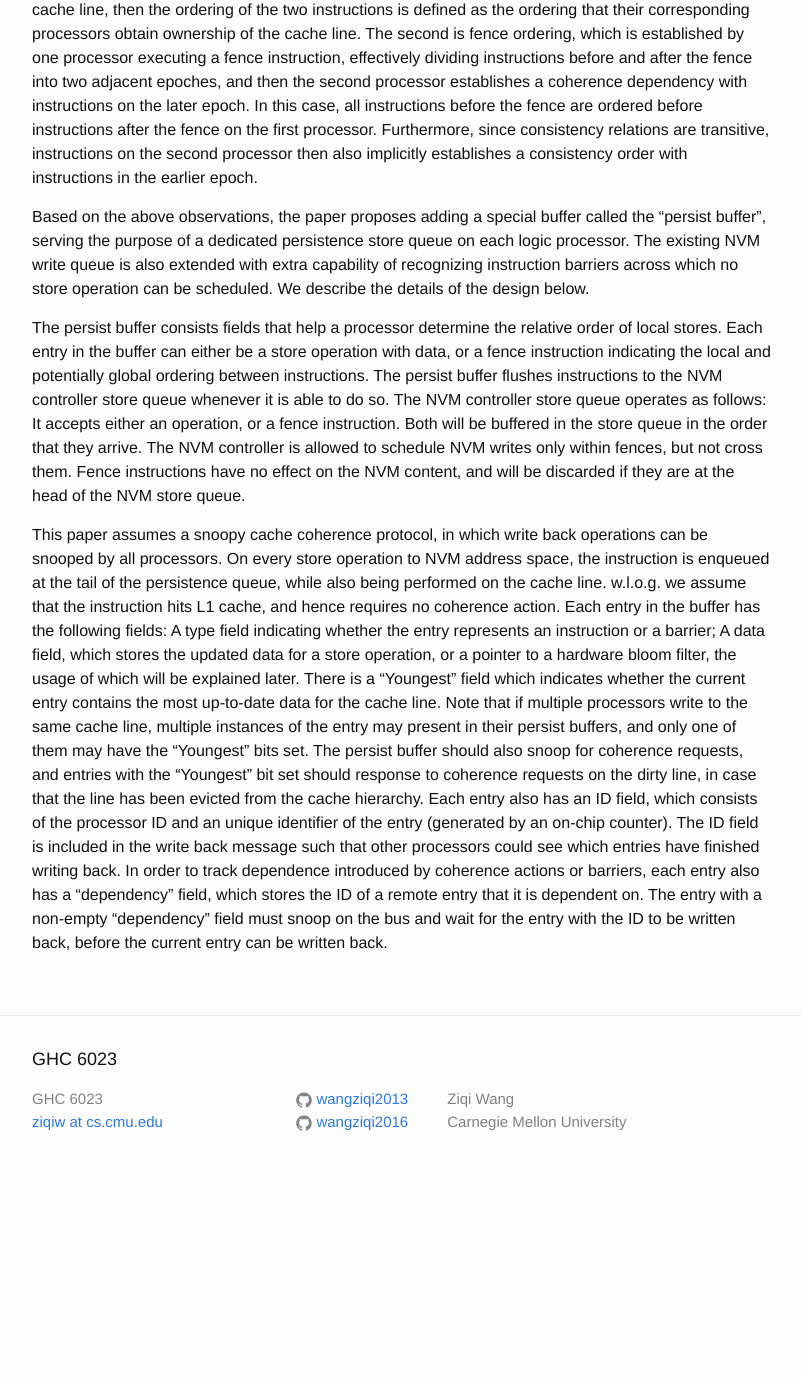
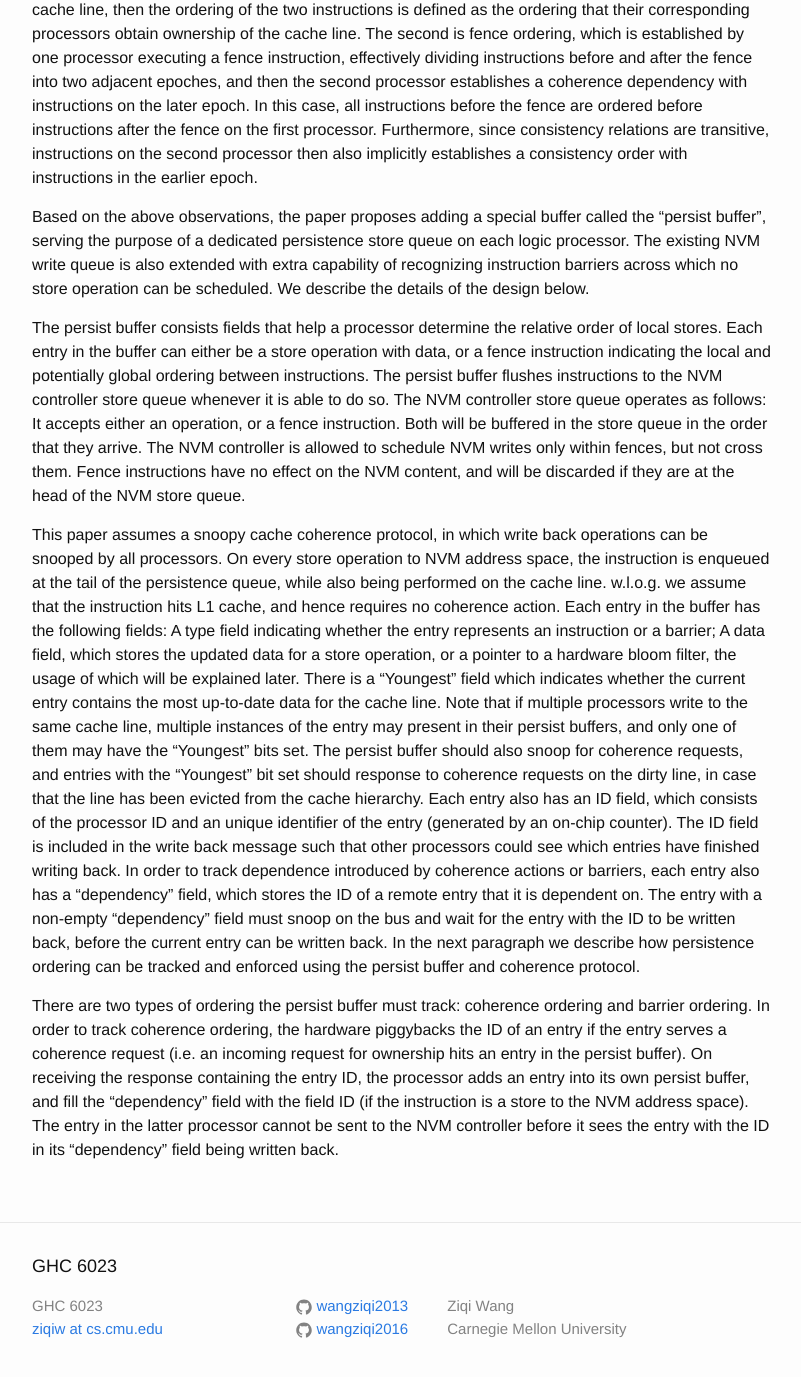
Before and after one commit to wangziqi2013/wangziqi2013.github.io, a Jekyll site: the page built from _posts/2019-01-19-delegated-persist-ordering.markdown, in a window 1280 px wide and 1400 px high, scrolled down 1889 px. Shown: the top 1377 px of the window, without its empty margins (238-1039 px from the left). Built offline with Jekyll 4.4.1, drawn with Linux system fonts in a browser that asks for light colours; before the commit the page ends 3082 px from its top, so only the background shows below that.

Commit message:
Finish first type of dep

```diff
--- a/_posts/2019-01-19-delegated-persist-ordering.markdown
+++ b/_posts/2019-01-19-delegated-persist-ordering.markdown
@@ -100,4 +100,12 @@ an ID field, which consists of the processor ID and an unique identifier of the
 The ID field is included in the write back message such that other processors could see which entries have finished writing
 back. In order to track dependence introduced by coherence actions or barriers, each entry also has a "dependency" field,
 which stores the ID of a remote entry that it is dependent on. The entry with a non-empty "dependency" field must snoop
-on the bus and wait for the entry with the ID to be written back, before the current entry can be written back.
+on the bus and wait for the entry with the ID to be written back, before the current entry can be written back. In the
+next paragraph we describe how persistence ordering can be tracked and enforced using the persist buffer and coherence protocol.
+
+There are two types of ordering the persist buffer must track: coherence ordering and barrier ordering. In order to track
+coherence ordering, the hardware piggybacks the ID of an entry if the entry serves a coherence request (i.e. an incoming
+request for ownership hits an entry in the persist buffer). On receiving the response containing the entry ID, the
+processor adds an entry into its own persist buffer, and fill the "dependency" field with the field ID (if the instruction
+is a store to the NVM address space). The entry in the latter processor cannot be sent to the NVM controller before it
+sees the entry with the ID in its "dependency" field being written back.
```
